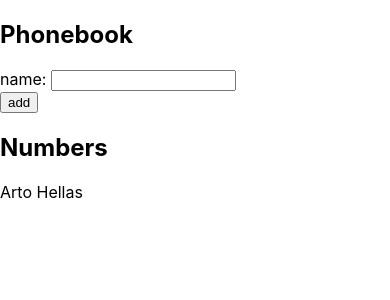
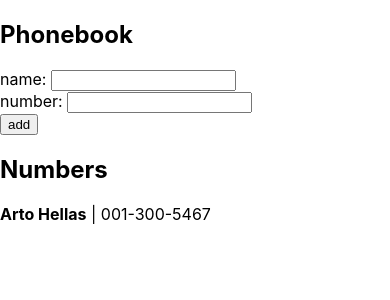
Before and after one commit to prb01/fullstackopen, a React (Create React App) app in the folder part2/phonebook/: page / in a window 390 px wide. Shown: the top 300 px of the page. Built offline with nearby package versions, Linux system fonts and the light colour scheme.

Commit message:
Phonebook step3 completed

```diff
--- a/part2/phonebook/src/App.js
+++ b/part2/phonebook/src/App.js
@@ -3,33 +3,42 @@ import Numbers from './components/Numbers'
 
 const App = () => {
   const [persons, setPersons] = useState([
-    { name: 'Arto Hellas' }
+    { name: 'Arto Hellas', number: '001-300-5467' }
   ])
   const [newName, setNewName] = useState('')
+  const [newNum, setNewNum] = useState('')
 
-  const addName = e => {
+  const addNumber = e => {
     e.preventDefault()
-    const nameObject = { name: newName }
+    const nameObject = { name: newName, number: newNum }
+    const idx = persons.findIndex(person => person.name === nameObject.name)
 
-    if (persons.some( person => person.name === nameObject.name)) {
+    if (idx > 0) {
       window.alert(`${nameObject.name} is already in the phonebook`)
       return
     }
 
     setPersons([...persons, nameObject])
     setNewName('')
+    setNewNum('')
   }
 
   const handleNameChange = e => {
     setNewName(e.target.value)
   }
+  const handleNumChange = e => {
+    setNewNum(e.target.value)
+  }
 
   return (
     <div>
       <h2>Phonebook</h2>
-      <form onSubmit={addName}>
+      <form onSubmit={addNumber}>
         <div>
           name: <input value={newName} onChange={handleNameChange}/>
+        </div>
+        <div>
+          number: <input value={newNum} onChange={handleNumChange}/>
         </div>
         <div>
           <button type="submit">add</button>
--- a/part2/phonebook/src/components/Numbers.js
+++ b/part2/phonebook/src/components/Numbers.js
@@ -3,7 +3,7 @@ const Numbers = ({ persons }) => (
 )
 
 const Number = ({ person }) => (
-  <p>{person.name}</p>
+  <p><b>{person.name}</b> | {person.number}</p>
 )
 
 export default Numbers
```
